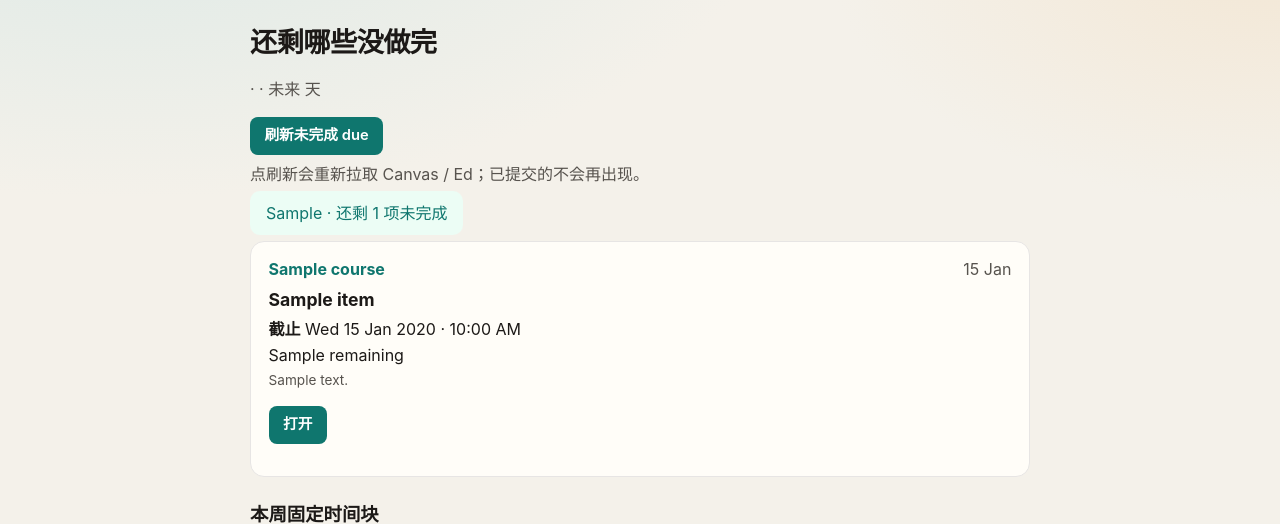
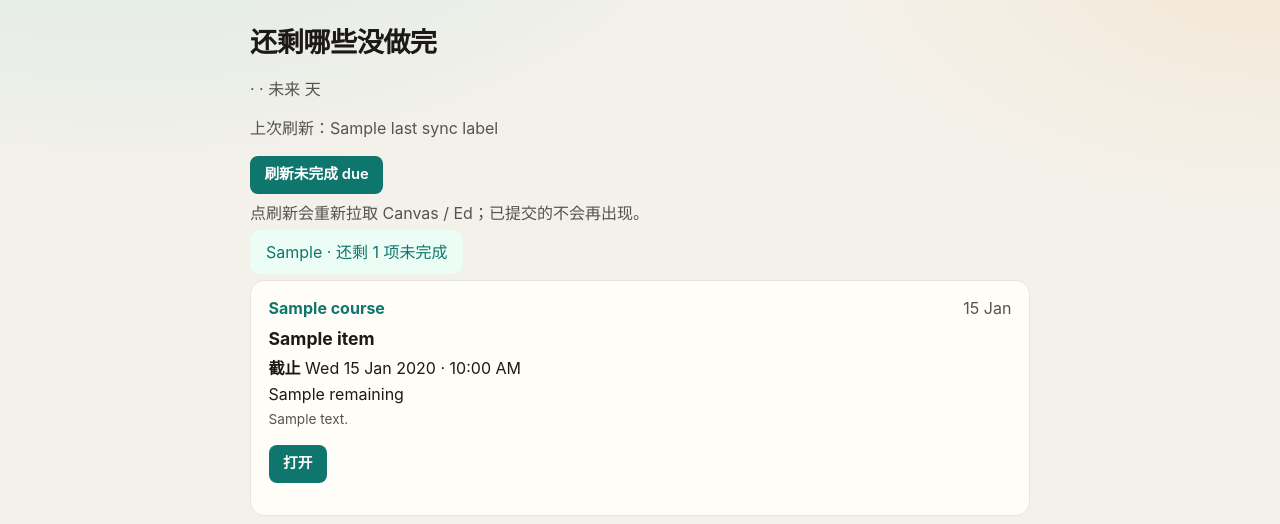
Before and after one commit to OceanHu123/due-board, a FastAPI app: template web/templates/board.html in a window 1280 px wide. Shown: the part 43-567 px from the top of the page. Run offline with FastAPI, Linux system fonts and the light colour scheme; the template is opened without the code that fills it: most values are stand-ins (such as "Sample title", 1, 10 or a date in 2020).

Commit message:
Format last-sync timestamp in the user's local timezone
Show friendly labels like "今天 15:18" / "昨天 09:00" / "01 Sep · 15:18"
instead of dumping the raw UTC datetime string.

```diff
--- a/web/app.py
+++ b/web/app.py
@@ -132,6 +132,20 @@ def _board_context(
         {"task": t, "start": s, "end": e}
         for t, s, e in recurring_occurrences(user.recurring_tasks, tz2, days=7, now=now)
     ]
+
+    def _fmt_last_sync(dt: datetime | None) -> str:
+        if not dt:
+            return ""
+        if dt.tzinfo is None:
+            dt = dt.replace(tzinfo=timezone.utc)
+        local = dt.astimezone(tz)
+        today = now.date()
+        if local.date() == today:
+            return f"今天 {local.strftime('%H:%M')}"
+        if local.date() == today - timedelta(days=1):
+            return f"昨天 {local.strftime('%H:%M')}"
+        return local.strftime("%d %b · %H:%M")
+
     return {
         "user": user,
         "items": items,
@@ -144,6 +158,7 @@ def _board_context(
         "selected_course": selected or None,
         "courses_present": courses_present,
         "recurring_blocks": blocks,
+        "last_sync_label": _fmt_last_sync(user.last_sync_at),
     }
 
 
--- a/web/templates/partials/board_items.html
+++ b/web/templates/partials/board_items.html
@@ -5,8 +5,8 @@
   {% if user.last_sync_error and not is_demo and not flash_error and not auto_error %}
     <p class="flash error">上次同步错误：{{ user.last_sync_error }}</p>
   {% endif %}
-  {% if user.last_sync_at %}
-    <p class="muted">上次刷新：{{ user.last_sync_at }}</p>
+  {% if last_sync_label %}
+    <p class="muted">上次刷新：{{ last_sync_label }}</p>
   {% endif %}
 
   <p style="margin:1rem 0">
```
